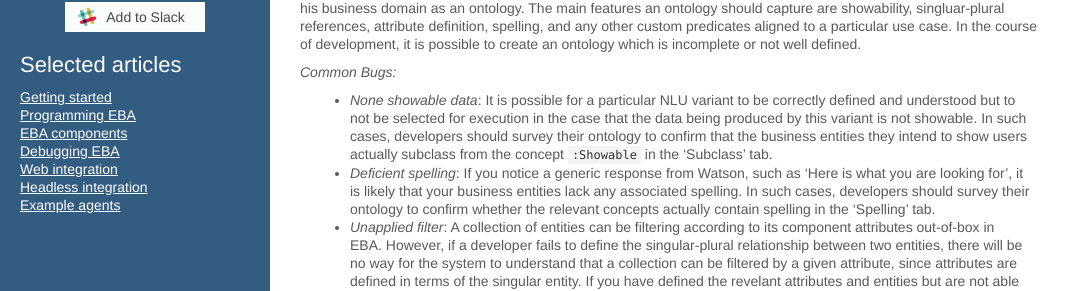
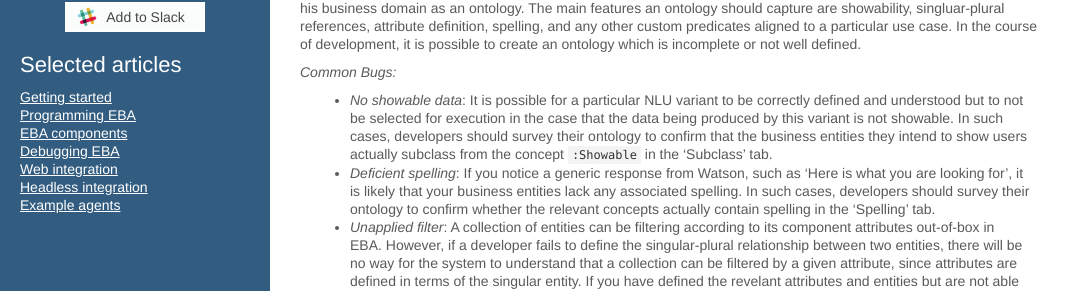
Before and after one commit to ibm-watson-embedded-business-assistant/eba-example-agents, a Jekyll site: the page built from docs/articles/DebuggingWatsonAssistant.md, in a window 1280 px wide and 900 px high, scrolled down 393 px. Shown: the part 168-459 px from the top of the window, without its empty margins (0-1080 px from the left). Built offline with Jekyll 4.4.1, drawn with Linux system fonts in a browser that asks for light colours; our own code applies the rules of GitHub Pages for plain Markdown files; the repository's description, which GitHub fills in, is left out.

Commit message:
Update DebuggingWatsonAssistant.md

```diff
--- a/docs/articles/DebuggingWatsonAssistant.md
+++ b/docs/articles/DebuggingWatsonAssistant.md
@@ -23,7 +23,7 @@ With this pipeline in view, lets walk through the some of the common bugs we hav
 An ontology in EBA represents a set of concepts and a set of relationships between them. A developer should encode his business domain as an ontology. The main features an ontology should capture are showability, singluar-plural references, attribute definition, spelling, and any other custom predicates aligned to a particular use case. In the course of development, it is possible to create an ontology which is incomplete or not well defined.
 
 *Common Bugs:*
-  - _None showable data_: It is possible for a particular NLU variant to be correctly defined and understood but to not be selected for execution in the case that the data being produced by this variant is not showable. In such cases, developers should survey their ontology to confirm that the business entities they intend to show users actually subclass from the concept `:Showable` in the 'Subclass' tab.
+  - _No showable data_: It is possible for a particular NLU variant to be correctly defined and understood but to not be selected for execution in the case that the data being produced by this variant is not showable. In such cases, developers should survey their ontology to confirm that the business entities they intend to show users actually subclass from the concept `:Showable` in the 'Subclass' tab.
 
   - _Deficient spelling_: If you notice a generic response from Watson, such as 'Here is what you are looking for', it is likely that your business entities lack any associated spelling. In such cases, developers should survey their ontology to confirm whether the relevant concepts actually contain spelling in the 'Spelling' tab.
 
```
